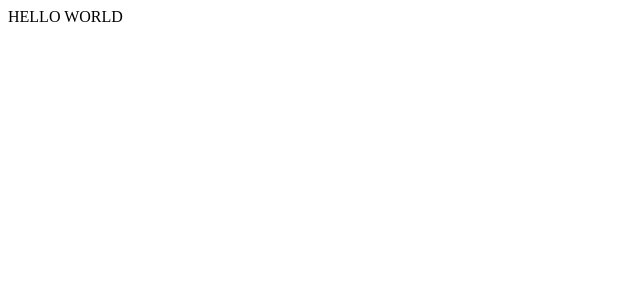
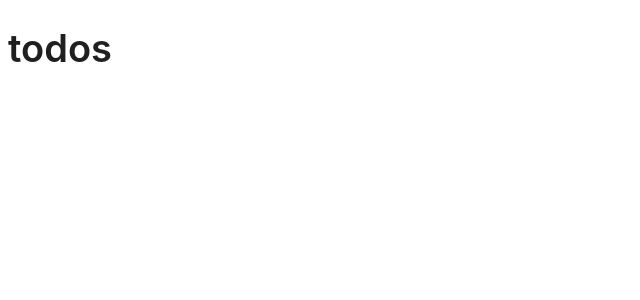
Before and after one commit to AntonyantsArtyom/Mindbox-ToDo, a React (Vite) app: page / in a window 1280 px wide. Shown: the top 300 px of the page, without its empty margins (0-640 px from the left). Built offline with nearby package versions, Linux system fonts and the light colour scheme.

Commit message:
chore: add antd

```diff
--- a/package.json
+++ b/package.json
@@ -10,6 +10,7 @@
     "preview": "vite preview"
   },
   "dependencies": {
+    "antd": "^5.26.4",
     "react": "^19.1.0",
     "react-dom": "^19.1.0"
   },
--- a/src/App.tsx
+++ b/src/App.tsx
@@ -1,5 +1,12 @@
+import { Typography } from "antd";
+const { Title } = Typography;
+
 function App() {
-  return <>HELLO WORLD</>;
+  return (
+    <>
+      <Title>todos</Title>
+    </>
+  );
 }
 
 export default App;
```
Also changed, not shown: 1 other file (tests, documents, lock files or other folders).
